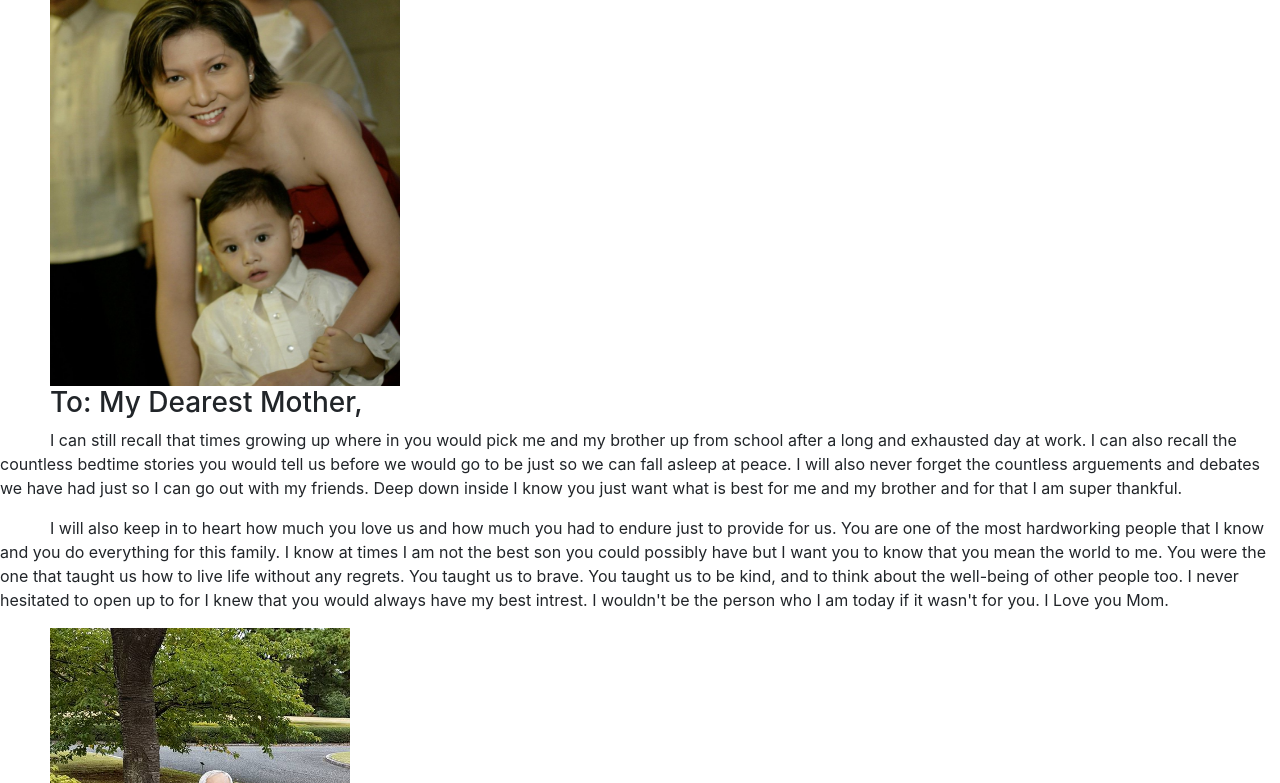
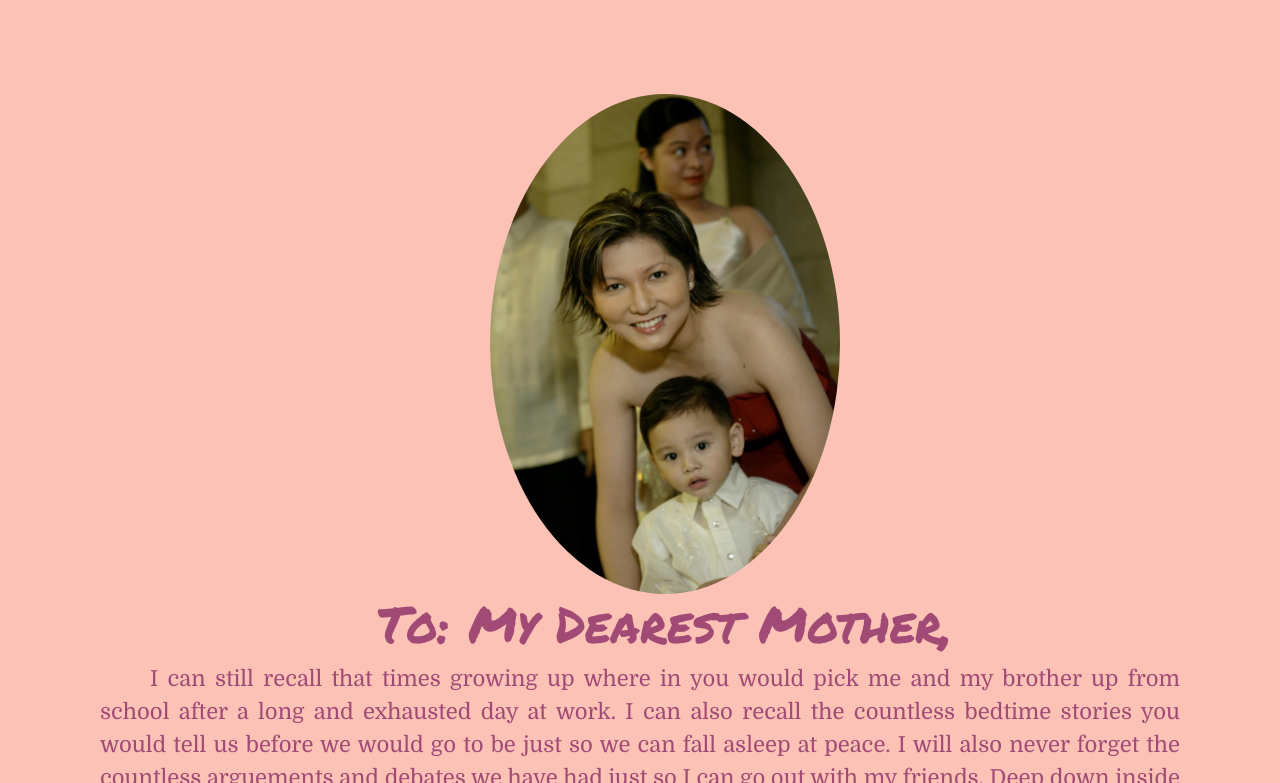
Before and after one commit to carlossanmig31/carlossanmig31.github.io, a plain HTML site: page index.html in a window 1280 px wide. Shown: the part 194-977 px from the top of the page. Drawn offline with nearby package versions, Linux system fonts and the light colour scheme; a web font is replaced by a local one.

Commit message:
Initial commit

```diff
--- a/index.html
+++ b/index.html
@@ -4,7 +4,7 @@
     <title> Carlos Gabriel R. San Miguel </title>
     <link rel="stylesheet" href="https://maxcdn.bootstrapcdn.com/bootstrap/4.0.0/css/bootstrap.min.css" integrity="sha384-Gn5384xqQ1aoWXA+058RXPxPg6fy4IWvTNh0E263XmFcJlSAwiGgFAW/dAiS6JXm" crossorigin="anonymous">
     <link href="https://fonts.googleapis.com/css?family=Domine|Fredericka+the+Great|Great+Vibes|Permanent+Marker" rel="stylesheet">
-    <link rel="stylesheet" href="maincode.css">
+    <link rel="stylesheet" href="style.css">
     <style>
         html {
             scroll-behavior: smooth;
```
